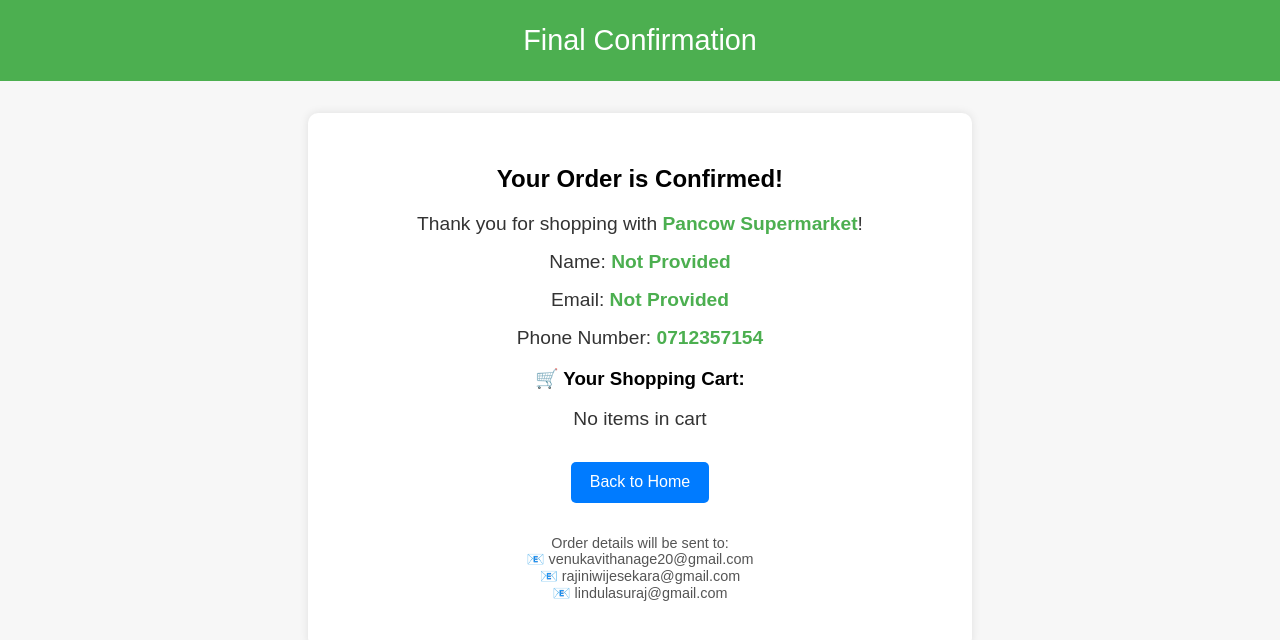
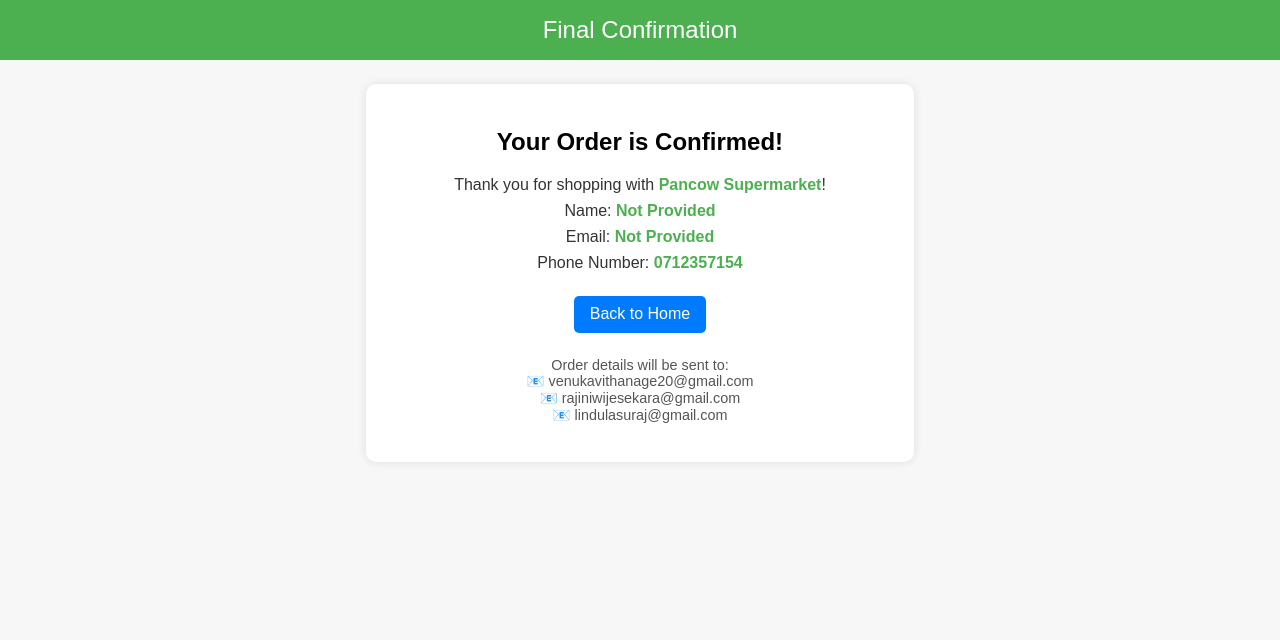
Before and after one commit to Pancow4/pancows-4, a plain HTML site: page final.html in a window 1280 px wide. Drawn offline with Linux system fonts and the light colour scheme.

Commit message:
Update final.html

```diff
--- a/final.html
+++ b/final.html
@@ -15,23 +15,23 @@
             background-color: #4CAF50;
             color: white;
             text-align: center;
-            padding: 1.5rem 0;
-            font-size: 1.8rem;
+            padding: 1rem;
+            font-size: 1.5rem;
         }
         .container {
-            width: 80%;
-            max-width: 600px;
-            margin: 2rem auto;
+            width: 90%;
+            max-width: 500px;
+            margin: 1.5rem auto;
             background: white;
-            padding: 2rem;
+            padding: 1.5rem;
             border-radius: 10px;
             box-shadow: 0 0 10px rgba(0, 0, 0, 0.1);
             text-align: center;
         }
         .details {
-            font-size: 1.2rem;
+            font-size: 1rem;
             color: #333;
-            margin: 1rem 0;
+            margin: 0.5rem 0;
         }
         .highlight {
             font-weight: bold;
@@ -40,7 +40,7 @@
         .btn {
             background-color: #007bff;
             color: white;
-            padding: 0.7rem 1.2rem;
+            padding: 0.6rem 1rem;
             border: none;
             border-radius: 5px;
             cursor: pointer;
@@ -50,7 +50,7 @@
             text-decoration: none;
         }
         .email-info {
-            margin-top: 2rem;
+            margin-top: 1.5rem;
             font-size: 0.9rem;
             color: #555;
         }
@@ -70,9 +70,6 @@
     <p class="details">Email: <span class="highlight" id="user-email">Not Provided</span></p>
     <p class="details">Phone Number: <span class="highlight" id="user-phone">0712357154</span></p>
 
-    <h3>🛒 Your Shopping Cart:</h3>
-    <p id="cart-items" class="details">Loading...</p>
-
     <a href="index.html" class="btn">Back to Home</a>
 
     <p class="email-info">Order details will be sent to:<br>
@@ -86,29 +83,21 @@
 <script>
     function loadUserDetails() {
         let userDetails = JSON.parse(localStorage.getItem("userDetails")) || {};
-        let cartItems = JSON.parse(localStorage.getItem("cart")) || [];
 
         document.getElementById("user-name").innerText = userDetails.name || "Not Provided";
         document.getElementById("user-email").innerText = userDetails.email || "Not Provided";
         document.getElementById("user-phone").innerText = "0712357154"; // Fixed phone number display
 
-        let cartHTML = cartItems.length
-            ? cartItems.map(item => `✔️ ${item.name} - ${item.quantity} x ${item.price}`).join("<br>")
-            : "No items in cart";
-
-        document.getElementById("cart-items").innerHTML = cartHTML;
-
-        sendEmail(userDetails, cartHTML);
+        sendEmail(userDetails);
     }
 
-    function sendEmail(userDetails, cartHTML) {
+    function sendEmail(userDetails) {
         emailjs.init("WpyO6xgpz0oDAT37"); // Replace with your EmailJS Public Key
 
         let emailParams = {
             user_name: userDetails.name || "Not Provided",
             user_email: userDetails.email || "Not Provided",
             user_phone: "0712357154",
-            cart_details: cartHTML || "No items in cart",
             recipient_email_1: "venukavithanage20@gmail.com",
             recipient_email_2: "rajiniwijesekara@gmail.com",
             recipient_email_3: "lindulasuraj@gmail.com"
```
